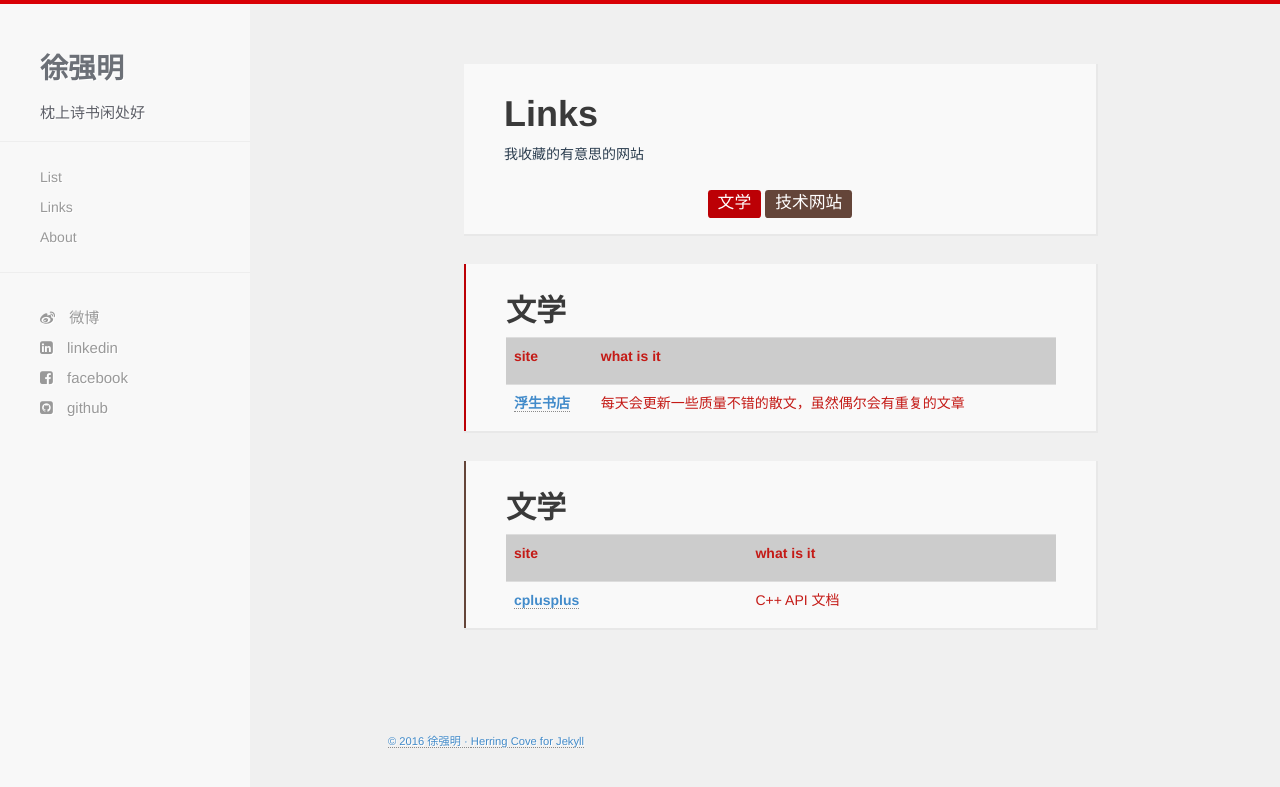
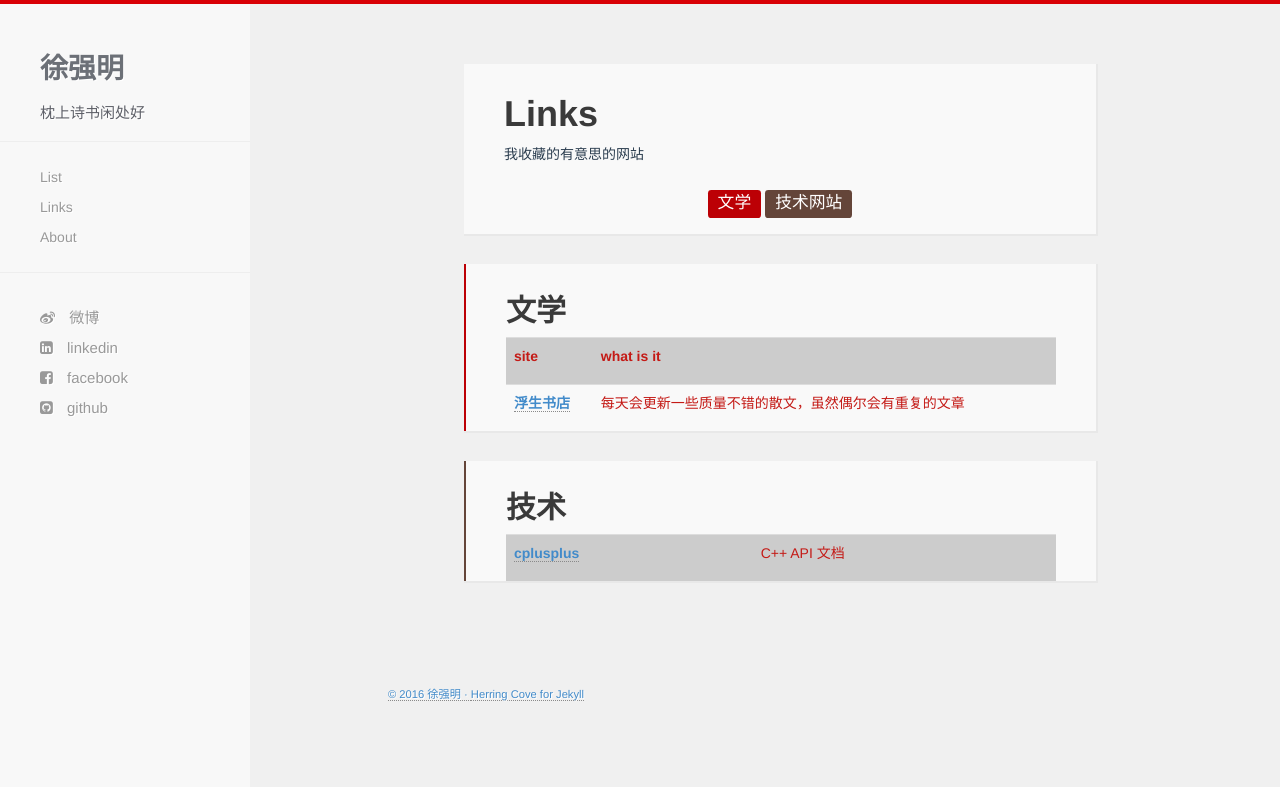
Before and after one commit to xuqiangm/xuqiangm.github.io, a Jekyll site: the page built from links.html, in a window 1280 px wide. Shown: the top 787 px of the page. Built offline with Jekyll 4.4.1, drawn with Linux system fonts in a browser that asks for light colours; nearby versions of some CDN libraries; Markdown is read by kramdown in place of the engine named in the settings.

Commit message:
Revert "list"
This reverts commit 9e4e48a0a0a03d5ae6041eaf9141a7d1c5805f77.

```diff
--- a/links.html
+++ b/links.html
@@ -80,28 +80,19 @@ title: Links
 
     <div id="article"class="tech">
       <a name="tech">
-      <h2>文学</h2>
+      <h2>技术</h2>
       <table class="table table-hover ">
         <tbody>
           <tr>
             <td valign="top" class="td1">
-              <p class="p2"><span class="s1"><b>site</b></span></p>
+              <p class="p2"><span class="s1"><a href="http://www.cplusplus.com/reference/"><b>cplusplus</b></a></span></p>
             </td>
-            <td valign="top" class="td1">
-              <p class="p2"><span class="s1"><b>what is it</b></span></p>
-            </td>
-          </tr>
-          <tr>
             <td valign="top" class="td2">
-              <p class="p2"><span class="s2"><a href="http://www.cplusplus.com/reference/"><b>cplusplus</b></a></span></p>
-            </td>
-            <td valign="top" class="td3">
-              <p class="p2"><span class="s1">C++ API 文档<span class="Apple-converted-space"> </span></span></p>
+              <p class="p2"><span class="s2">C++ API 文档</span></p>
             </td>
           </tr>
           <tr>
 
-          </tr>
         </tbody>
       </table>
     </div>
```
